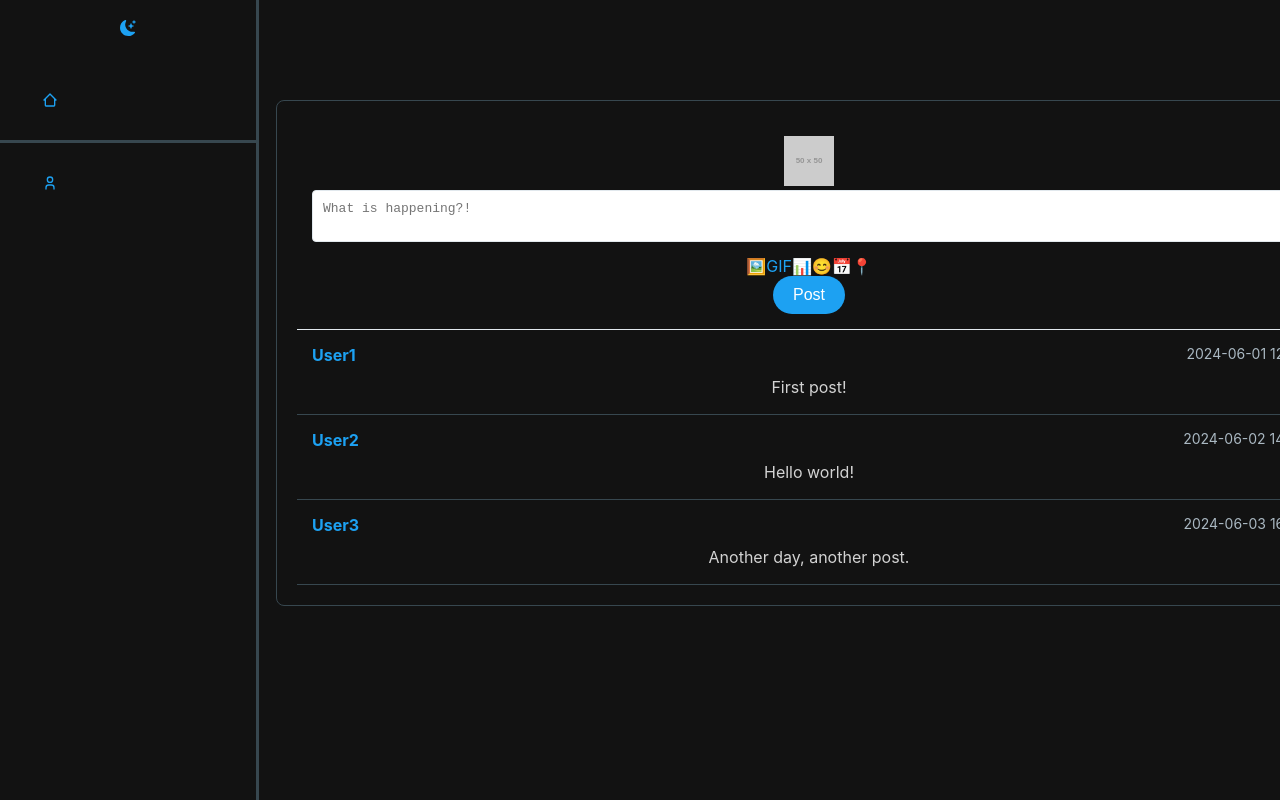
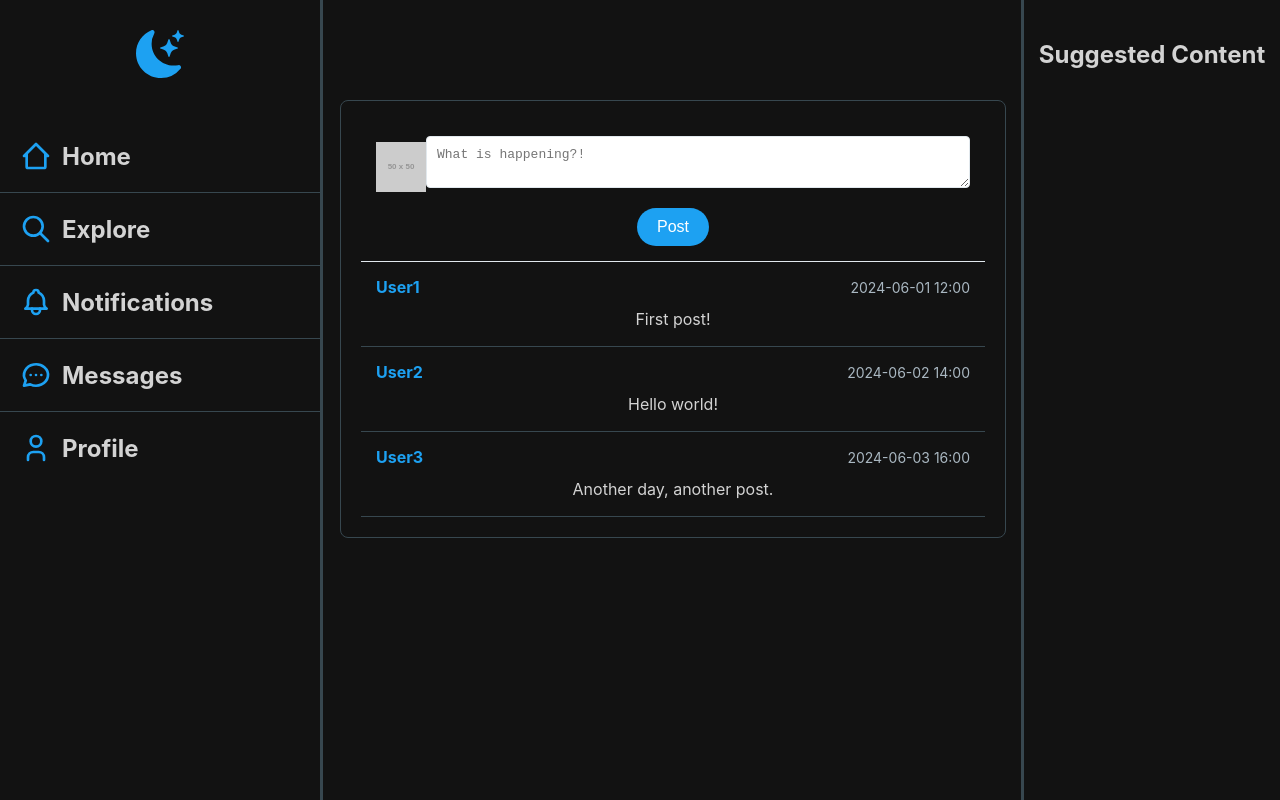
Before and after one commit to EthDevelopment/IAmHere, a React (Create React App) app: page / in a window 1280 px wide. Built offline with nearby package versions, Linux system fonts and the light colour scheme.

Commit message:
Sidenav established

```diff
--- a/src/App.css
+++ b/src/App.css
@@ -5,7 +5,7 @@
   overflow-x: hidden;
   min-height: 100vh;
   display: flex;
-  flex-direction: row; /* Change to row to place items side by side */
+  flex-direction: row; /* Place items side by side */
   align-items: flex-start; /* Align items at the start */
 }
 
@@ -21,6 +21,8 @@
 
 .main-content {
   flex-grow: 1; /* Allow the main content to grow and fill space */
-  margin-left: 20vw; /* Adjust margin-left to accommodate sidebar width */
-  padding: 20px; /* Add padding as needed */
+  margin-left: 25vw; /* Adjust margin-left to accommodate left sidebar width */
+  margin-right: 20vw; /* Adjust margin-right to accommodate right sidebar width */
+  padding: 20px; /* Add padding for better spacing */
+  box-sizing: border-box; /* Ensure padding is included in the element's total width and height */
 }
--- a/src/App.js
+++ b/src/App.js
@@ -6,8 +6,10 @@ import Navbar from "./components/Nav/Navbar";
 import DayNightToggle from "./components/DayNight/daynighttoggle";
 import Feed from "./components/Feed/feed";
 import Profile from "./components/Profile/Profile"; // Import the Profile component
-import "./Global.css";
+import Suggest from "./components/Suggest/Suggest"; // Import the Suggest component
+
 import "./App.css";
+import "./Global.css"; // Import global.css
 
 export const toggleTheme = (theme, setTheme) => {
   setTheme(theme === "light" ? "dark" : "light");
@@ -26,6 +28,7 @@ function App() {
             <Route path="/profile" element={<Profile />} />
           </Routes>
         </div>
+        <Suggest />
       </div>
     </Router>
   );
--- a/src/components/DayNight/daynighttoggle.css
+++ b/src/components/DayNight/daynighttoggle.css
@@ -20,28 +20,14 @@
   justify-content: center;
 }
 
-.icon-text {
-  position: absolute;
-  top: 0;
-  left: 50%;
-  transform: translateX(-50%) translateY(-100%);
-  opacity: 0;
-  transition: opacity 0.3s ease, transform 0.3s ease;
-  font-weight: bold;
+.logo-icon {
+  font-size: 3em; /* Ensure all icons are the same size */
+  color: var(--icon-color); /* Use the icon color from your CSS variables */
 }
 
-.nav-icon {
-  font-size: 1em; /* Ensure all icons are the same size */
-  color: var(--icon-color); /* Use the icon color from your CSS variables */
-  opacity: 1;
-  transition: opacity 0.3s ease;
+.icon-link:hover .logo-icon,
+.icon-container:hover .logo-icon {
   cursor: pointer; /* Ensure cursor indicates clickable */
-}
-
-.icon-link:hover .nav-icon,
-.icon-container:hover .nav-icon {
-  cursor: pointer; /* Ensure cursor indicates clickable */
-  opacity: 0;
 }
 
 .icon-link:hover .icon-text,
--- a/src/components/DayNight/daynighttoggle.js
+++ b/src/components/DayNight/daynighttoggle.js
@@ -7,22 +7,19 @@ function DayNightToggle({ toggleTheme }) {
 
   const toggleMode = () => {
     setIsDayMode(!isDayMode);
-    toggleTheme(); // Call the toggleTheme callback
+    toggleTheme();
   };
 
   return (
     <div className="icon-link" onClick={toggleMode}>
       <div className="icon-container">
-        <div className="nav-icon">
+        <div className="logo-icon">
           {isDayMode ? (
             <BsFillMoonStarsFill className="icon" />
           ) : (
             <BsFillSunFill className="icon" />
           )}
         </div>
-        <span className="icon-text">
-          {isDayMode ? "Light Mode" : "Dark Mode"}
-        </span>
       </div>
     </div>
   );
--- a/src/components/Feed/feed.css
+++ b/src/components/Feed/feed.css
@@ -1,8 +1,10 @@
 /* feed.css */
 
 .feed-container {
-  width: 80vw;
-  max-width: 80vw;
+  width: calc(100% - 40px); /* Reduce width to leave margins */
+  max-width: calc(
+    100vw - 45vw - 40px
+  ); /* 100% width minus the sidebars and margins */
   margin: 0 auto;
   margin-top: 10vh; /* Adjust margin-top to account for the navbar height */
   border-radius: 8px;
@@ -51,6 +53,7 @@
   display: flex;
   justify-content: space-between;
   margin-bottom: 10px;
+  align-items: center; /* Align items vertically center */
 }
 
 .post-author {
@@ -67,8 +70,11 @@
 }
 
 .post-timestamp {
+  display: flex;
+  flex-direction: column; /* Stack date and time vertically */
   color: var(--timestamp-color);
   font-size: 0.875em;
+  text-align: right;
 }
 
 .App.light .post-timestamp {
@@ -86,7 +92,7 @@
 }
 
 .App.light .post-content {
-  color: var(--light-post-content-color);
+  color: var (--light-post-content-color);
 }
 
 .App.dark .post-content {
@@ -95,7 +101,7 @@
 
 @media (max-width: 600px) {
   .feed-container {
-    max-width: 90vw;
+    max-width: calc(100vw - 55vw - 40px); /* Adjust for smaller screens */
     border-radius: 0;
   }
 }
--- a/src/components/Nav/Navbar.css
+++ b/src/components/Nav/Navbar.css
@@ -4,7 +4,7 @@
   position: fixed;
   left: 0;
   top: 0;
-  width: 20vw; /* 20% of viewport width */
+  width: 25vw; /* 25% of viewport width */
   height: 100vh; /* Full height */
   background-color: var(--background-color);
   display: flex;
@@ -24,8 +24,16 @@
   color: var(--dark-text-color);
 }
 
-.logo-container {
+.logo-title-container {
+  display: flex;
+  align-items: center;
   padding-bottom: 20px; /* Add padding to differentiate logo from icons */
+}
+
+.logo-title {
+  font-size: 1.5em;
+  font-weight: bold;
+  margin-left: 10px; /* Add some space between the logo and the title */
 }
 
 .sidebar ul {
@@ -37,7 +45,7 @@
 
 .sidebar li {
   margin: 0; /* Reset margin */
-  border-bottom: 3px solid var(--border-color); /* Add border between items */
+  border-bottom: 1px solid var(--border-color); /* Add border between items */
 }
 
 .sidebar li:last-child {
@@ -52,7 +60,7 @@
   background: none; /* Ensure button has no default styles */
   border: none; /* Ensure button has no border */
   cursor: pointer; /* Ensure the button has a pointer cursor */
-  padding: 20px 30px; /* Add padding for better spacing */
+  padding: 10px 20px; /* Add padding for better spacing */
   display: flex;
   align-items: center;
 }
@@ -66,6 +74,7 @@
   display: flex;
   align-items: center; /* Align items center vertically */
   cursor: pointer; /* Ensure the cursor indicates clickable */
+  padding: 10px 0; /* Add padding for better spacing */
 }
 
 .icon-wrapper {
@@ -75,16 +84,19 @@
 }
 
 .nav-icon {
-  font-size: 4em; /* Ensure all icons are the same size, doubled in size */
+  font-size: 2em; /* Ensure all icons are the same size */
   color: var(--icon-color); /* Use the icon color from your CSS variables */
-  transition: color 0.3s ease;
+  font-weight: bold;
 }
 
 .icon-text {
-  margin-left: 20px; /* Add space between icon and text */
+  margin-left: 15px; /* Add space between icon and text */
   font-size: 1.5em; /* Adjust font size as needed */
+  color: var(--text-color);
 }
 
-.icon-container:hover .nav-icon {
-  color: white; /* Change the icon color to white on hover */
+.sidebar li.active .nav-icon,
+.sidebar li.active .icon-text {
+  font-weight: bold; /* Make icon and text bold when active */
+  color: var(--icon-color); /* Change color if needed */
 }
--- a/src/components/Nav/Navbar.js
+++ b/src/components/Nav/Navbar.js
@@ -1,38 +1,66 @@
-// Navbar.js
+// src/components/Nav/Navbar.js
 
 import React from "react";
-import { Link } from "react-router-dom";
+import { Link, useLocation } from "react-router-dom";
 import "./Navbar.css";
 import { BiHomeAlt2 } from "react-icons/bi";
-import { TbUser } from "react-icons/tb";
+import {
+  TbUser,
+  TbBell,
+  TbMessageCircle,
+  TbSearch,
+  TbEdit,
+} from "react-icons/tb";
 import { DayNightToggle } from "../../App"; // Import the DayNightToggle component
 
 const Navbar = ({ theme, setTheme }) => {
+  const location = useLocation();
+
   return (
     <div className="sidebar">
-      <div className="logo-container">
+      <div className="logo-title-container">
         <DayNightToggle
           toggleTheme={() => setTheme(theme === "light" ? "dark" : "light")}
         />
       </div>
       <ul>
-        <li>
+        <li className={location.pathname === "/" ? "active" : ""}>
           <Link to="/" className="icon-link">
-            <div className="icon-container home-icon-container">
-              <div className="icon-wrapper">
-                <BiHomeAlt2 className="nav-icon" />
-                <span className="icon-text">Home</span>
-              </div>
+            <div className="icon-container">
+              <BiHomeAlt2 className="nav-icon" />
+              <span className="logo-title">Home</span>
             </div>
           </Link>
         </li>
-        <li>
+        <li className={location.pathname === "/explore" ? "active" : ""}>
+          <Link to="/explore" className="icon-link">
+            <div className="icon-container">
+              <TbSearch className="nav-icon" />
+              <span className="logo-title">Explore</span>
+            </div>
+          </Link>
+        </li>
+        <li className={location.pathname === "/notifications" ? "active" : ""}>
+          <Link to="/notifications" className="icon-link">
+            <div className="icon-container">
+              <TbBell className="nav-icon" />
+              <span className="logo-title">Notifications</span>
+            </div>
+          </Link>
+        </li>
+        <li className={location.pathname === "/messages" ? "active" : ""}>
+          <Link to="/messages" className="icon-link">
+            <div className="icon-container">
+              <TbMessageCircle className="nav-icon" />
+              <span className="logo-title">Messages</span>
+            </div>
+          </Link>
+        </li>
+        <li className={location.pathname === "/profile" ? "active" : ""}>
           <Link to="/profile" className="icon-link">
-            <div className="icon-container profile-icon-container">
-              <div className="icon-wrapper">
-                <TbUser className="nav-icon" />
-                <span className="icon-text">Profile</span>
-              </div>
+            <div className="icon-container">
+              <TbUser className="nav-icon" />
+              <span className="logo-title">Profile</span>
             </div>
           </Link>
         </li>
--- a/src/components/Post/PostForm.css
+++ b/src/components/Post/PostForm.css
@@ -3,27 +3,13 @@
 .post-form {
   display: flex;
   flex-direction: column;
-  border-bottom: 1px solid var(--border-color);
+  border-bottom: 1px solid #e1e8ed;
   padding: 15px;
-  background-color: var(--background-color);
-  color: var(--text-color);
 }
 
-.App.light .post-form {
-  border-bottom: 1px solid var(--light-border-color);
-  background-color: var(--light-background);
-  color: var(--light-text-color);
-}
-
-.App.dark .post-form {
-  border-bottom: 1px solid var(--dark-border-color);
-  background-color: var(--dark-background);
-  color: var(--dark-text-color);
-}
-
-.post-form-header {
+.post-header {
   display: flex;
-  align-items: flex-start;
+  align-items: center;
   margin-bottom: 10px;
 }
 
@@ -32,50 +18,19 @@
   height: 50px;
   border-radius: 50%;
   margin-right: 10px;
-  background-color: var(--profile-pic-background);
-}
-
-.App.light .profile-pic {
-  background-color: var(--light-profile-pic-background);
-}
-
-.App.dark .profile-pic {
-  background-color: var(--dark-profile-pic-background);
 }
 
 .post-input {
+  flex: 1;
   width: 100%;
-  border: none;
+  border: 1px solid #e1e8ed;
+  border-radius: 4px;
   padding: 10px;
   font-size: 1em;
-  resize: none;
-  background-color: var(--input-background);
-  color: var(--input-text-color);
+  resize: vertical;
 }
 
-.post-input::placeholder {
-  color: var(--placeholder-color);
-}
-
-.App.light .post-input {
-  background-color: var(--light-input-background);
-  color: var(--light-input-text-color);
-}
-
-.App.dark .post-input {
-  background-color: var(--dark-input-background);
-  color: var(--dark-input-text-color);
-}
-
-.App.light .post-input::placeholder {
-  color: var(--light-placeholder-color);
-}
-
-.App.dark .post-input::placeholder {
-  color: var(--dark-placeholder-color);
-}
-
-.post-form-footer {
+.post-footer {
   display: flex;
   justify-content: space-between;
   align-items: center;
@@ -83,26 +38,13 @@
 
 .post-icons {
   display: flex;
-  gap: 10px;
-}
-
-.icon {
-  font-size: 1.5em;
-  color: var(--icon-color);
-  cursor: pointer;
-}
-
-.App.light .icon {
-  color: var(--light-icon-color);
-}
-
-.App.dark .icon {
-  color: var(--dark-icon-color);
+  align-items: center;
 }
 
 .post-button {
-  background-color: var(--button-background);
-  color: var(--button-text-color);
+  align-self: flex-end;
+  background-color: #1da1f2;
+  color: white;
   border: none;
   padding: 10px 20px;
   border-radius: 20px;
@@ -111,23 +53,5 @@
 }
 
 .post-button:hover {
-  background-color: var(--button-hover-background);
+  background-color: #0d8de3;
 }
-
-.App.light .post-button {
-  background-color: var(--light-button-background);
-  color: var(--light-button-text-color);
-}
-
-.App.dark .post-button {
-  background-color: var(--dark-button-background);
-  color: var(--dark-button-text-color);
-}
-
-.App.light .post-button:hover {
-  background-color: var(--light-button-hover-background);
-}
-
-.App.dark .post-button:hover {
-  background-color: var(--dark-button-hover-background);
-}
--- a/src/components/Post/PostForm.js
+++ b/src/components/Post/PostForm.js
@@ -1,22 +1,12 @@
-// PostForm.js
+// src/components/Post/PostForm.js
 
-import React, { useState } from "react";
+import React from "react";
 import "./postForm.css";
 
-function PostForm({ addPost }) {
-  const [content, setContent] = useState("");
-
-  const handleSubmit = (e) => {
-    e.preventDefault();
-    if (content.trim()) {
-      addPost(content);
-      setContent("");
-    }
-  };
-
+const PostForm = () => {
   return (
-    <form className="post-form" onSubmit={handleSubmit}>
-      <div className="post-form-header">
+    <div className="post-form">
+      <div className="post-header">
         <img
           src="https://via.placeholder.com/50"
           alt="Profile"
@@ -24,27 +14,15 @@ function PostForm({ addPost }) {
         />
         <textarea
           className="post-input"
-          value={content}
-          onChange={(e) => setContent(e.target.value)}
           placeholder="What is happening?!"
-        />
+        ></textarea>
       </div>
-      <div className="post-form-footer">
-        <div className="post-icons">
-          {/* Add icons here, using placeholders for now */}
-          <span className="icon">🖼️</span>
-          <span className="icon">GIF</span>
-          <span className="icon">📊</span>
-          <span className="icon">😊</span>
-          <span className="icon">📅</span>
-          <span className="icon">📍</span>
-        </div>
-        <button type="submit" className="post-button">
-          Post
-        </button>
+      <div className="post-footer">
+        <div className="post-icons">{/* Add your icons here */}</div>
+        <button className="post-button">Post</button>
       </div>
-    </form>
+    </div>
   );
-}
+};
 
 export default PostForm;
--- /dev/null
+++ b/src/components/Suggest/Suggest.css
@@ -0,0 +1,30 @@
+/* src/components/Suggest/Suggest.css */
+
+.suggest-bar {
+  position: fixed;
+  right: 0;
+  top: 0;
+  width: 20vw; /* 20% of viewport width */
+  height: 100vh; /* Full height */
+  background-color: var(--background-color);
+  display: flex;
+  flex-direction: column;
+  align-items: center;
+  padding: 20px 0;
+  border-left: 3px solid var(--border-color); /* Add border to the left */
+}
+
+.App.light .suggest-bar {
+  background-color: var(--light-background);
+  color: var(--light-text-color);
+}
+
+.App.dark .suggest-bar {
+  background-color: var(--dark-background);
+  color: var(--dark-text-color);
+}
+
+.suggest-bar h2 {
+  margin: 20px 0; /* Adjust margin as needed */
+  font-size: 1.5em; /* Adjust font size as needed */
+}
--- /dev/null
+++ b/src/components/Suggest/Suggest.js
@@ -0,0 +1,15 @@
+// src/components/Suggest/Suggest.js
+
+import React from "react";
+import "./Suggest.css"; // Import the CSS file
+
+const Suggest = () => {
+  return (
+    <div className="suggest-bar">
+      <h2>Suggested Content</h2>
+      {/* Add your suggested content here */}
+    </div>
+  );
+};
+
+export default Suggest;
```
